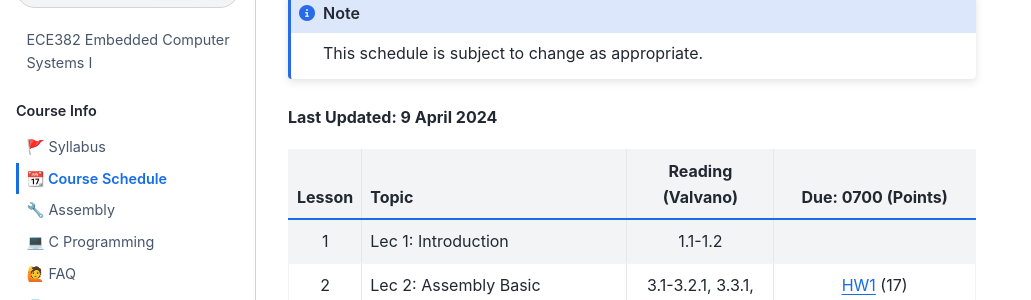
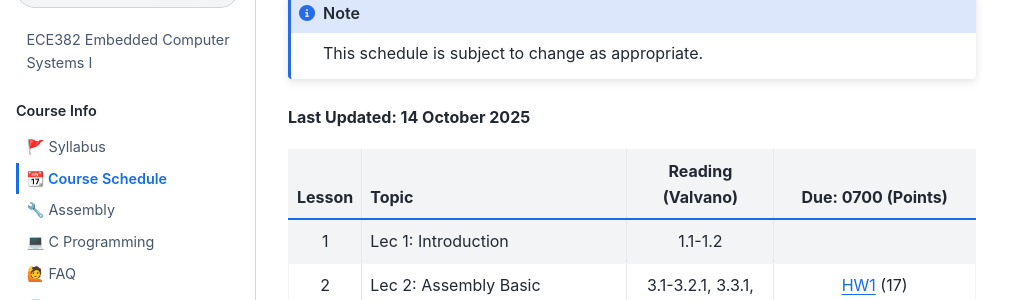
Before and after one commit to USAFA-ECE/ece382, a Jupyter Book: the page built from docs/schedule.md, in a window 1280 px wide and 900 px high. Shown: the part 149-449 px from the top of the window, without its empty margins (0-1031 px from the left). Built offline with Jupyter Book 1.0.4 settings and Sphinx 7.4.7 and the Sphinx Book theme 1.1.4, drawn with Linux system fonts in a browser that asks for light colours.

Commit message:
corrected the 'Last Updated' date to match most recent update as per GitHub commit history

````diff
--- a/docs/schedule.md
+++ b/docs/schedule.md
@@ -3,7 +3,7 @@
 ```{note}
 This schedule is subject to change as appropriate.
 ```
-**Last Updated: 9 April 2024**
+**Last Updated: 14 October 2025**
 
 | Lesson |                           Topic                  |   Reading (Valvano)  |     Due: 0700 (Points)                    |
 |:------:|--------------------------------------------------|:--------------------:|:-----------------------------------------:|
````
